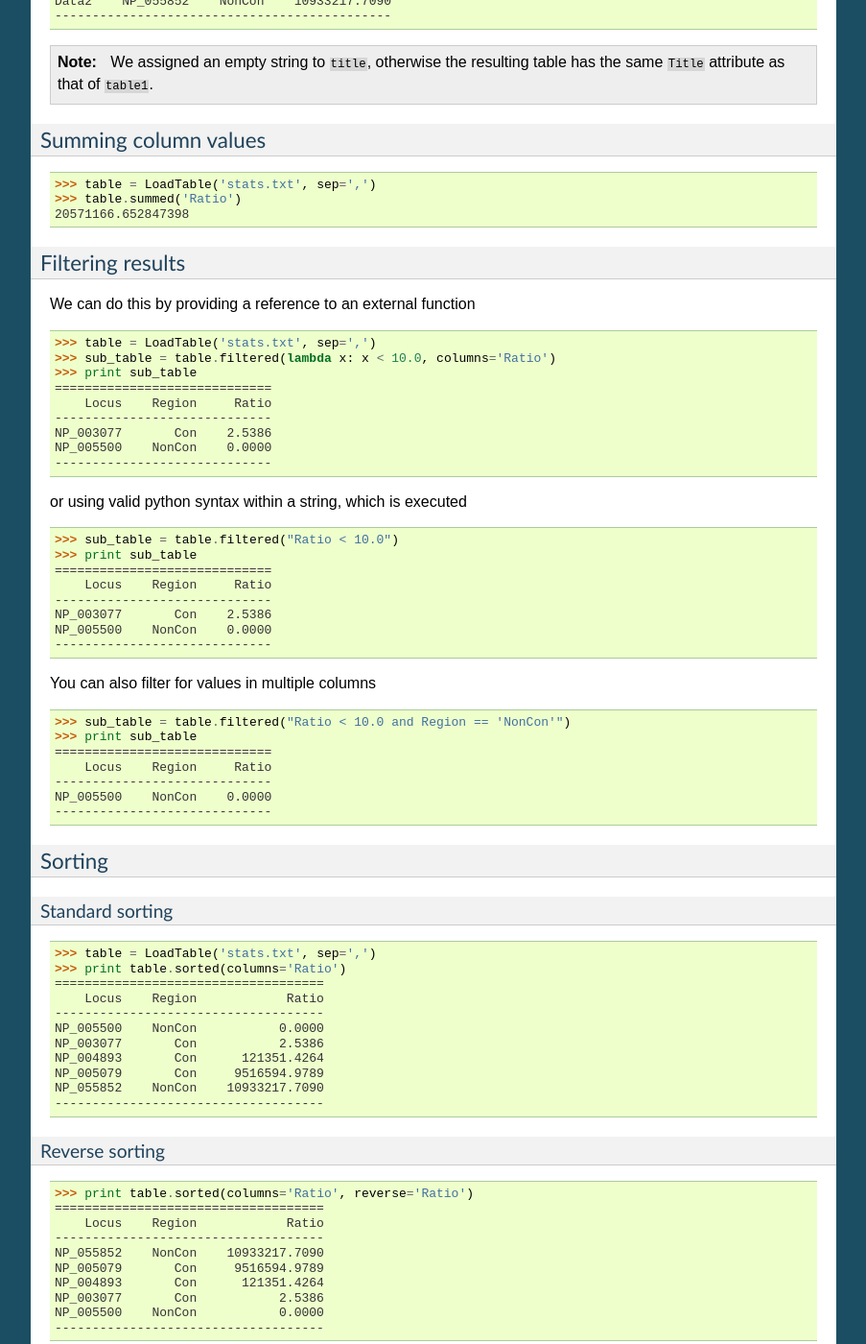
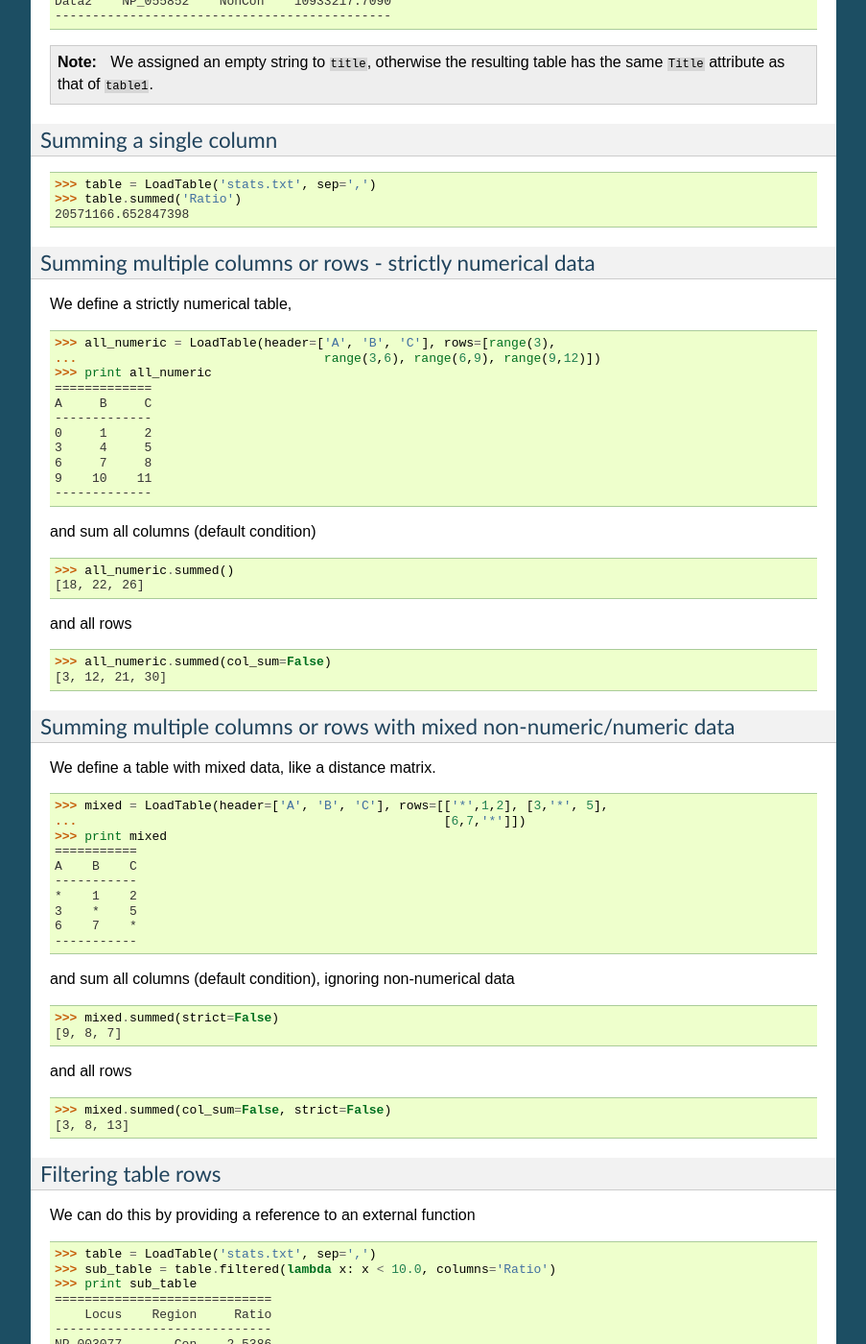
Before and after one commit to cogent3/cogent3, a Sphinx documentation site: the page built from doc/cookbook/manipulating_biological_data.rst, in a window 1280 px wide and 1400 px high, scrolled down 10260 px. Shown: the whole window at 96% size, without its empty margins (198-1101 px from the left). Built offline with Sphinx 7.4.7, drawn with Linux system fonts in a browser that asks for light colours; formulas are drawn with MathJax 3; pages that are not in the unit, such as notebooks, are missing from menus; some of the changed text lies outside the part shown.

Commit message:
added cookbook examples for Table
[NEW] cookbook example for filterByColumn
[NEW] cookbook example for summing across rows/columns

```diff
--- a/doc/cookbook/manipulating_biological_data.rst
+++ b/doc/cookbook/manipulating_biological_data.rst
@@ -702,8 +702,8 @@
 
 .. note:: We assigned an empty string to ``title``, otherwise the resulting table has the same ``Title`` attribute as that of ``table1``.
 
-Summing column values
----------------------
+Summing a single column
+-----------------------
 
 .. doctest::
 
@@ -711,8 +711,74 @@
     >>> table.summed('Ratio')
     20571166.652847398
 
-Filtering results
------------------
+Summing multiple columns or rows - strictly numerical data
+----------------------------------------------------------
+
+We define a strictly numerical table,
+
+.. doctest::
+
+    >>> all_numeric = LoadTable(header=['A', 'B', 'C'], rows=[range(3),
+    ...                                 range(3,6), range(6,9), range(9,12)])
+    >>> print all_numeric
+    =============
+    A     B     C
+    -------------
+    0     1     2
+    3     4     5
+    6     7     8
+    9    10    11
+    -------------
+
+and sum all columns (default condition)
+
+.. doctest::
+
+    >>> all_numeric.summed()
+    [18, 22, 26]
+
+and all rows
+
+.. doctest::
+
+    >>> all_numeric.summed(col_sum=False)
+    [3, 12, 21, 30]
+
+Summing multiple columns or rows with mixed non-numeric/numeric data
+--------------------------------------------------------------------
+
+We define a table with mixed data, like a distance matrix.
+
+.. doctest::
+
+    >>> mixed = LoadTable(header=['A', 'B', 'C'], rows=[['*',1,2], [3,'*', 5],
+    ...                                                 [6,7,'*']])
+    >>> print mixed
+    ===========
+    A    B    C
+    -----------
+    *    1    2
+    3    *    5
+    6    7    *
+    -----------
+
+and sum all columns (default condition), ignoring non-numerical data
+
+.. doctest::
+
+    >>> mixed.summed(strict=False)
+    [9, 8, 7]
+
+and all rows
+
+.. doctest::
+
+    >>> mixed.summed(col_sum=False, strict=False)
+    [3, 8, 13]
+
+
+Filtering table rows
+--------------------
 
 We can do this by providing a reference to an external function
 
@@ -752,6 +818,24 @@
     -----------------------------
     NP_005500    NonCon    0.0000
     -----------------------------
+
+Filtering table columns
+-----------------------
+
+We select only columns that have a sum > 20 from the ``all_numeric`` table constructed above.
+
+.. doctest::
+
+    >>> big_numeric = all_numeric.filteredByColumn(lambda x: sum(x)>20)
+    >>> print big_numeric
+    ========
+     B     C
+    --------
+     1     2
+     4     5
+     7     8
+    10    11
+    --------
 
 Sorting
 -------
```
